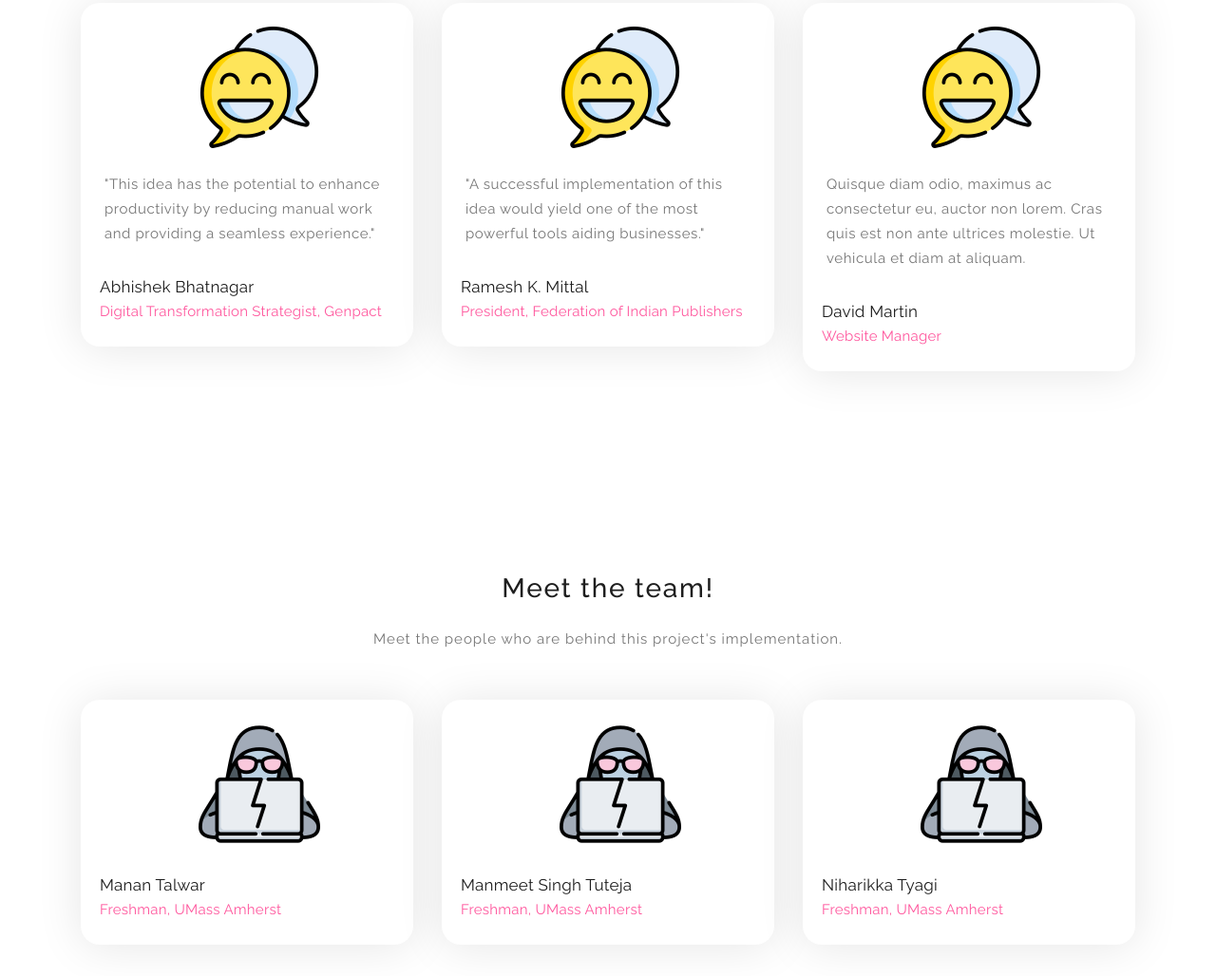
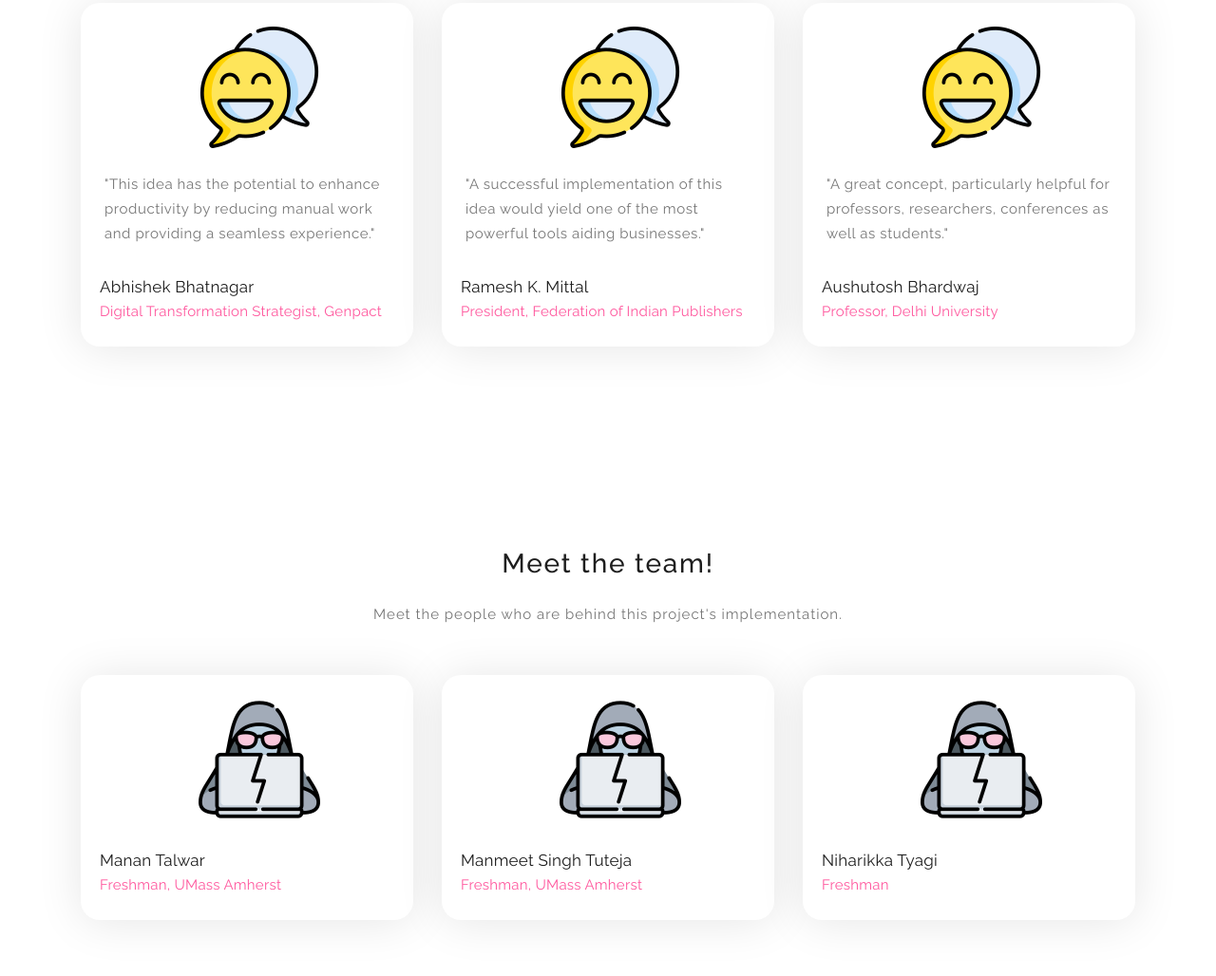
Before and after one commit to manantalwar/hackumass2020, a plain HTML site: page index.html in a window 1280 px wide. Shown: the part 3008-4036 px from the top of the page at 95% size. Drawn offline with Linux system fonts and the light colour scheme.

Commit message:
Add files via upload
Testimonials section completed.

```diff
--- a/index.html
+++ b/index.html
@@ -255,10 +255,10 @@
                     <div class="team-item">
                         <div class="team-content">
                             <i><img src="assets/images/customer-satisfaction.png" alt=""></i>
-                            <p>Quisque diam odio, maximus ac consectetur eu, auctor non lorem. Cras quis est non ante ultrices molestie. Ut vehicula et diam at aliquam.</p>
+                            <p>"A great concept, particularly helpful for professors, researchers, conferences as well as students."</p>
                             <div class="team-info">
-                                <h3 class="user-name">David Martin</h3>
-                                <span>Website Manager</span>
+                                <h3 class="user-name">Aushutosh Bhardwaj</h3>
+                                <span>Professor, Delhi University</span>
                             </div>
                         </div>
                     </div>
@@ -339,7 +339,7 @@
                             <br>
                             <div class="team-info">
                                 <h3 class="user-name">Niharikka Tyagi</h3>
-                                <span>Freshman, UMass Amherst</span>
+                                <span>Freshman</span>
                             </div>
                         </div>
                     </div>
```
